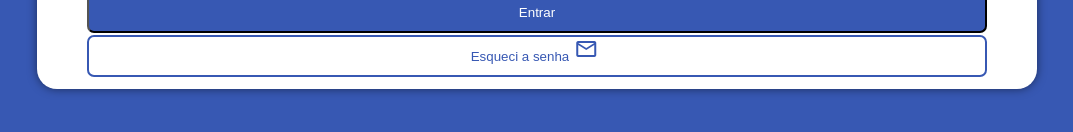
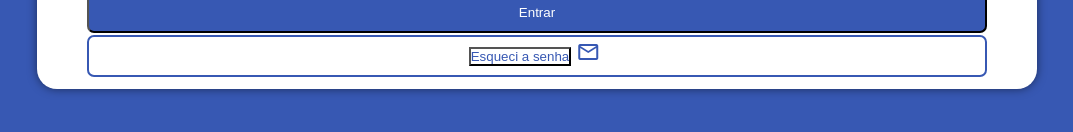
Before and after one commit to Showza/projeto-login, a plain HTML site: page index.html in a window 1280 px wide. Shown: the part 478-610 px from the top of the page, without its empty margins (103-1176 px from the left). Drawn offline with nearby package versions, Linux system fonts and the light colour scheme.

Commit message:
Teste para solução dos icones

```diff
--- a/estilos/style.css
+++ b/estilos/style.css
@@ -50,6 +50,7 @@ p {
 
 div {
     text-align: center;
+    height: 50%;
 }
 
 #spanEmail ,#spanSenha{
@@ -101,7 +102,7 @@ div {
 }
 
 #esqSenha{
-    background-color: white;
+    background-color: transparent;
     color: #3758b3;
-    border: none;
+    /*border: none;*/
 }
```
